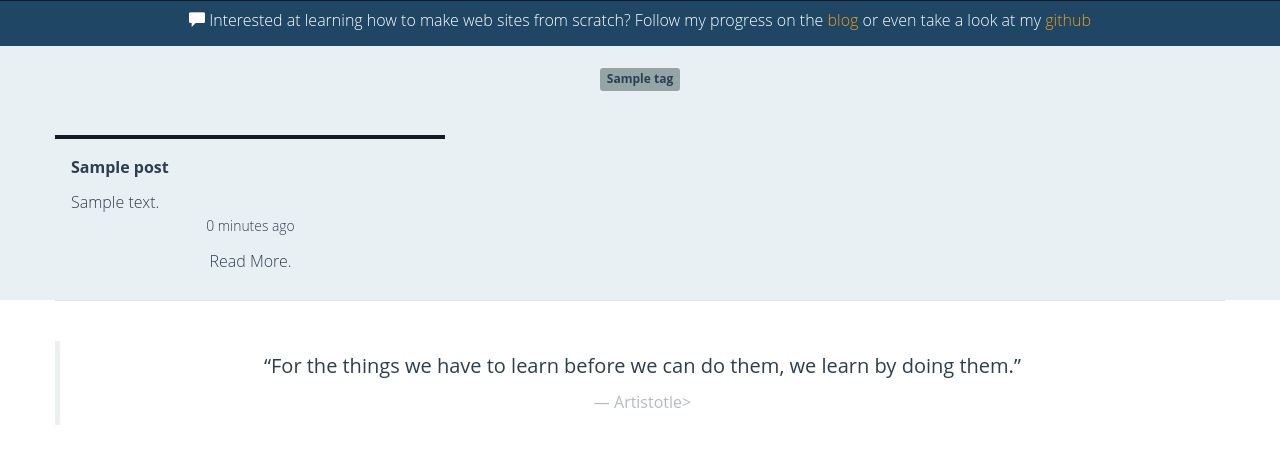
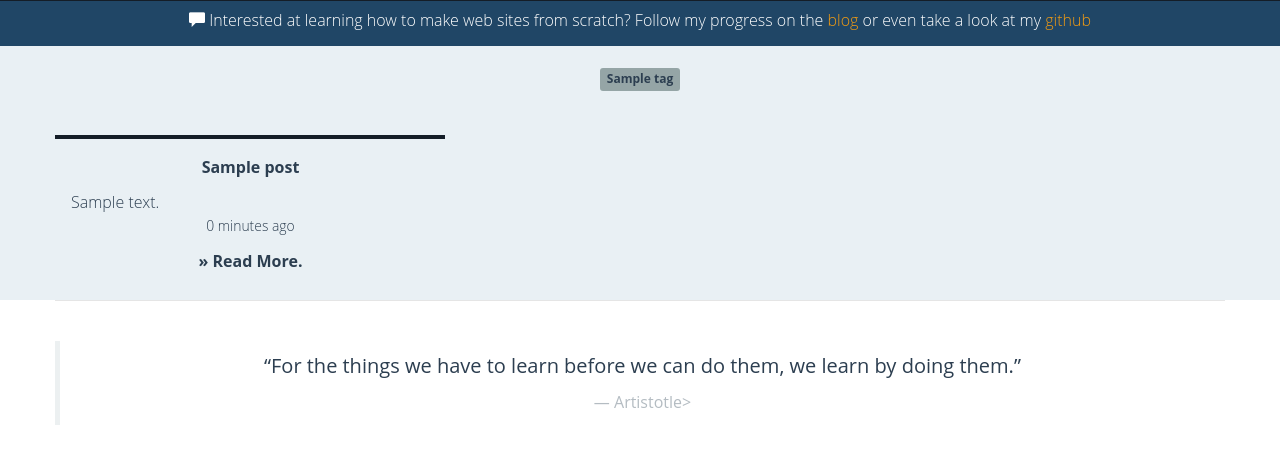
Before and after one commit to mooja/spacedonkey, a Django app: page / in a window 1280 px wide. Shown: the part 441-907 px from the top of the page. Run offline with Django 3.2, Linux system fonts and the light colour scheme; tables that the repository leaves empty hold one stand-in row (values such as "Sample post"); some libraries are stand-ins or nearby versions.

Commit message:
Adjusted blog post previews css.

```diff
--- a/spacedonkey/static/css/spacedonkey.css
+++ b/spacedonkey/static/css/spacedonkey.css
@@ -5,7 +5,6 @@
     padding: 2em 0 1em;
     font-weight: 400;
 }
-
 
 .index-message {
     font-weight: 300;
@@ -35,6 +34,11 @@
     line-height: 2em;
 }
 
+.index-entry-title {
+    text-align: center;
+    font-weight: 300;
+}
+
 .blog-header {
     background-color: #E9F0F4;
     padding-bottom: 40px;
@@ -44,13 +48,11 @@
 .entry-title {
     font-weight: 300;
     margin: 20px 0 8px;
-    /* font-family: 'Slabo 27px', serif; */
 }
 
 .entry-preview {
     font-family: 'Open Sans', sans-serif;
     line-height: 1.5em;
-    /* font-family: 'Slabo 27px', serif; */
 }
 
 .spacedonkey-footer {
--- a/spacedonkey/templates/index.html
+++ b/spacedonkey/templates/index.html
@@ -43,10 +43,10 @@
         <div class="row">
             {% for post in last_three_posts %}
             <div class="col-md-4 index-blog-entry">
-                <p><strong><a href="{% url 'blog:post-detail' post.pk post.slug %}">{{ post.title }}</a></strong></p>
+                <p class="index-entry-title"><strong><a href="{% url 'blog:post-detail' post.pk post.slug %}">{{ post.title }}</a></strong></p>
                 {{ post.text_html|safe }}
                 <p class="small text-center">{{ post.pub_date|timesince }} ago</p>
-                <p class="text-center"><a href="{% url 'blog:post-detail' post.pk post.slug %}">Read More.</a></p>
+                <p class="text-center"><strong><a href="{% url 'blog:post-detail' post.pk post.slug %}">&raquo; Read More.</a></strong></p>
             </div>
             {% endfor %}
         </div>
```
